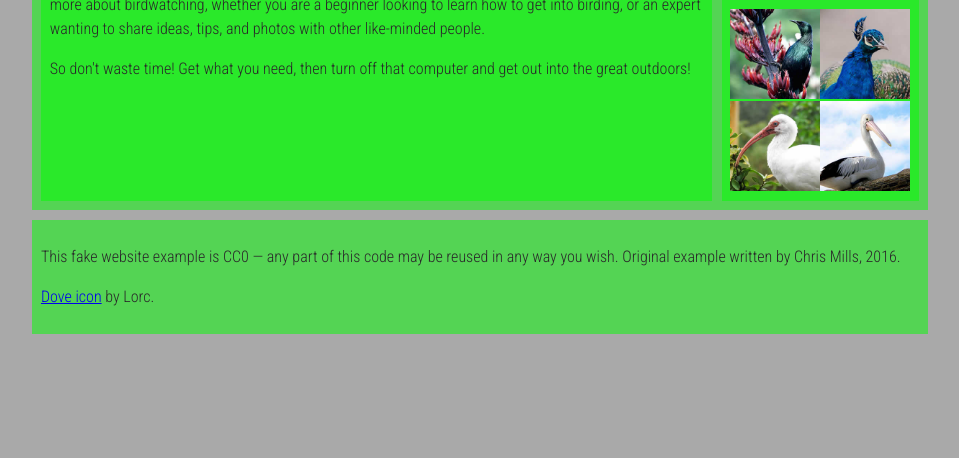
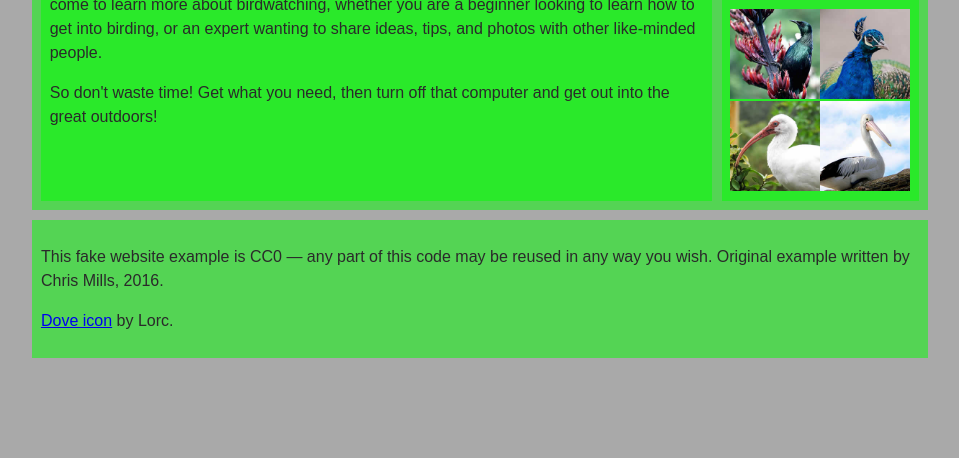
Before and after one commit to MariolaH/Structuring-a-page-of-content, a plain HTML site: page index.html in a window 1280 px wide. Shown: the part 342-800 px from the top of the page, without its empty margins (160-1119 px from the left). Drawn offline with Linux system fonts and the light colour scheme.

Commit message:
update to CSS

```diff
--- a/style.css
+++ b/style.css
@@ -12,7 +12,7 @@ html, body {
 
 body {
     width: 70%;
-    min-width: 800px;
+    min-width: 800 px;
     margin: 0 auto;
 }
 
@@ -24,7 +24,7 @@ html, body {
 }
 
 p, input, li {
-    font-family: 'Roboto Condensed', sans-serif;
+    font-family: 'Robot Condensed', sans-serif;
     color: #2a2a2a;
 }
 
@@ -62,7 +62,7 @@ html, body {
 }
 
 main, header, nav, article, aside, footer, section {
-    background-color: rgba(0,255,0,0.5);
+    background-color: rgba(0, 255, 0, 0.5);
     padding: 1%;
 }
 
@@ -104,7 +104,6 @@ html, body {
     text-transform: uppercase;
     text-decoration: none;
     color: black;
-
 }
 
 /* || main layout */
@@ -113,7 +112,7 @@ html, body {
     display: flex;
 }
 
-  article, section {
+article,section {
     flex: 4;
 }
 
```
Lines whose indentation alone changed are shown as unchanged.
